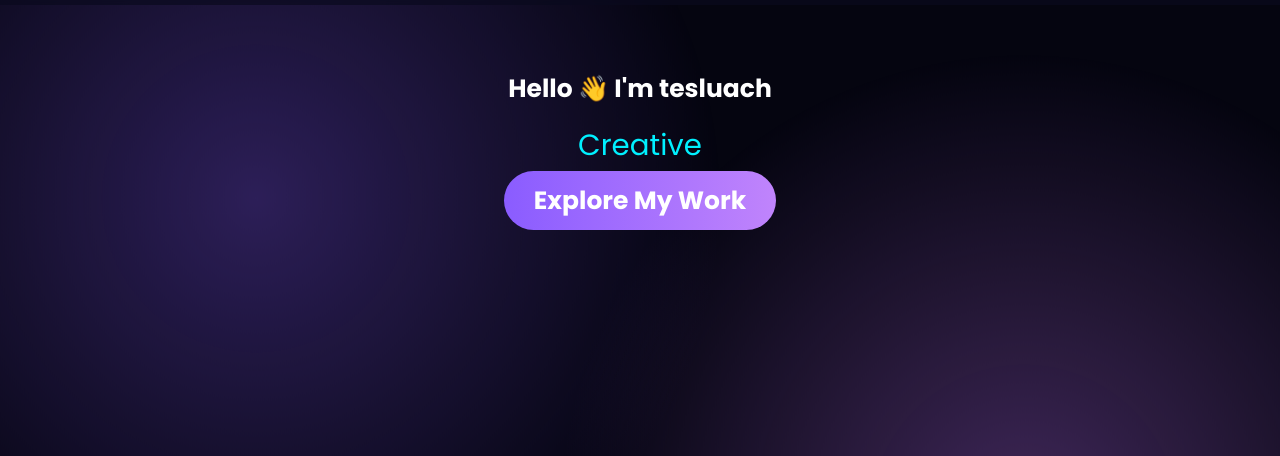
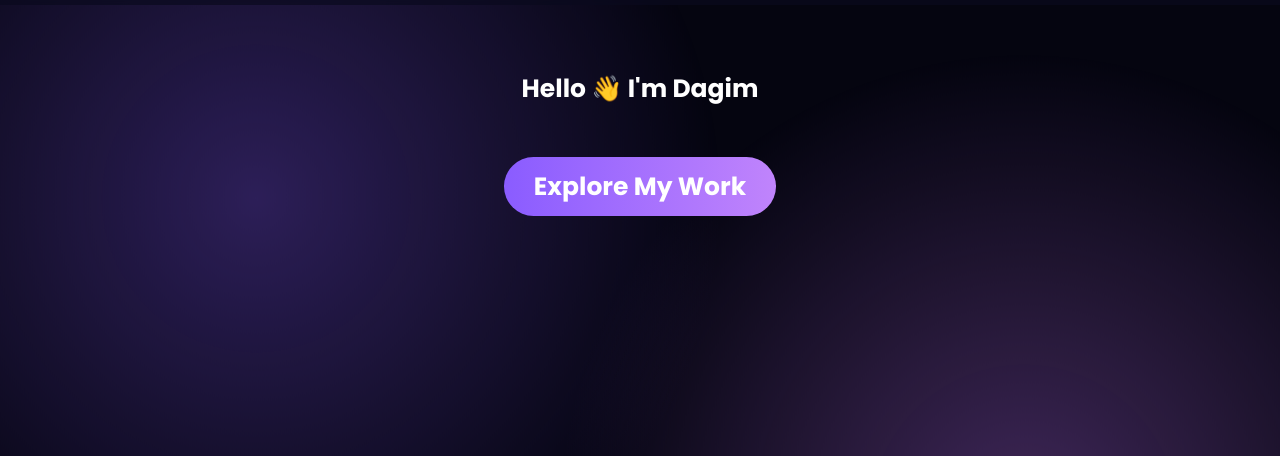
Before and after one commit to dansa170/mane, a plain HTML site: page index.html in a window 1280 px wide. Shown: the part 70-526 px from the top of the page. Drawn offline with Linux system fonts and the light colour scheme.

Commit message:
Change title and logo from 'tesluach' to 'Dagim'

```diff
--- a/index.html
+++ b/index.html
@@ -3,7 +3,7 @@
 <head>
 <meta charset="UTF-8">
 <meta name="viewport" content="width=device-width, initial-scale=1.0">
-<title> tesluach</title></title>
+<title>Dagim</title></title>
 
 <link href="https://fonts.googleapis.com/css2?family=Poppins:wght@300;400;600;700&display=swap" rel="stylesheet">
 <link rel="stylesheet" href="style.css">
@@ -15,7 +15,7 @@
 
 <header>
 <nav>
-    <h1 class="logo">tesluach</h1>
+    <h1 class="logo">Dagim</h1>
 
     <div class="hamburger" onclick="toggleMenu()">
         <span></span>
@@ -34,7 +34,7 @@
 </header>
 
 <section id="home" class="section hero reveal">
-    <h2>Hello 👋 I'm <span class="gradient-text">tesluach</span</h2><br>
+    <h2>Hello 👋 I'm <span class="gradient-text">Dagim</span</h2><br>
     <h3 class="typing"></h3>
     <a href="#projects" class="btn">Explore My Work</a>
 </section>
@@ -108,49 +108,10 @@
   </main>
 
 <footer>
-    © 2026 tesluach. All rights are reserved
+    © 2026 Dagim. All rights are reserved
 </footer>
 
-<script>
-/* Typing Effect */
-const textArray = [
-"Future Software Engineer 🚀",
-"Creative Web Developer 💻",
-"Building Modern Interfaces ⚡"
-];
 
-let typingElement = document.querySelector(".typing");
-let textIndex = 0;
-let charIndex = 0;
-
-function typeEffect(){
-    if(charIndex < textArray[textIndex].length){
-        typingElement.textContent += textArray[textIndex].charAt(charIndex);
-        charIndex++;
-        setTimeout(typeEffect, 60);
-    } else {
-        setTimeout(eraseEffect, 1500);
-    }
-}
-
-function eraseEffect(){
-    if(charIndex > 0){
-        typingElement.textContent =
-        textArray[textIndex].substring(0, charIndex-1);
-        charIndex--;
-        setTimeout(eraseEffect, 40);
-    } else {
-        textIndex++;
-        if(textIndex >= textArray.length) textIndex = 0;
-        setTimeout(typeEffect, 300);
-    }
-}
-
-typeEffect();
-function toggleMenu(){
-    document.getElementById("nav-links").classList.toggle("active");
-}
-</script>
 
 </body>
 
```
